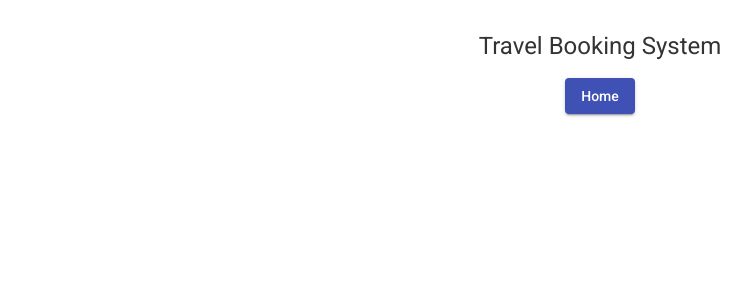
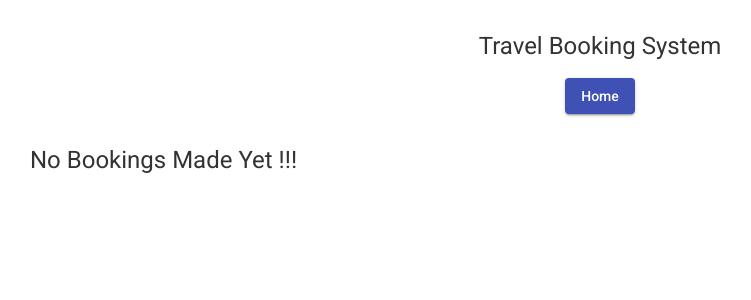
Before and after one commit to MannParutthi/Travel-Booking-System, an Angular app in the folder Travel-Booking-System-Client/: page /get-report in a window 1280 px wide. Shown: the top 300 px of the page, without its empty margins (40-791 px from the left). Built offline with nearby package versions, Linux system fonts and the light colour scheme; no server answers.

Commit message:
Fixed bugs

```diff
--- a/Travel-Booking-System-Client/src/app/get-report/get-report.component.html
+++ b/Travel-Booking-System-Client/src/app/get-report/get-report.component.html
@@ -1,3 +1,7 @@
+<div class="container" *ngIf="reportData.length == 0">
+  <h1 class="centeredText"> No Bookings Made Yet !!! </h1>
+</div>
+
 <div class="container" *ngIf="reportData.length > 0">
   <h1>Bookings Report By Travel Package</h1>
   <table mat-table [dataSource]="reportData" class="mat-elevation-z8">
--- a/Travel-Booking-System-Client/src/app/update-booking/update-booking.component.html
+++ b/Travel-Booking-System-Client/src/app/update-booking/update-booking.component.html
@@ -1,4 +1,4 @@
-<div class="container">
+<div class="container" *ngIf="allBookingsList.length == 0">
   <h1 class="centeredText"> Bookings List Empty !!! </h1>
 </div>
 
```
